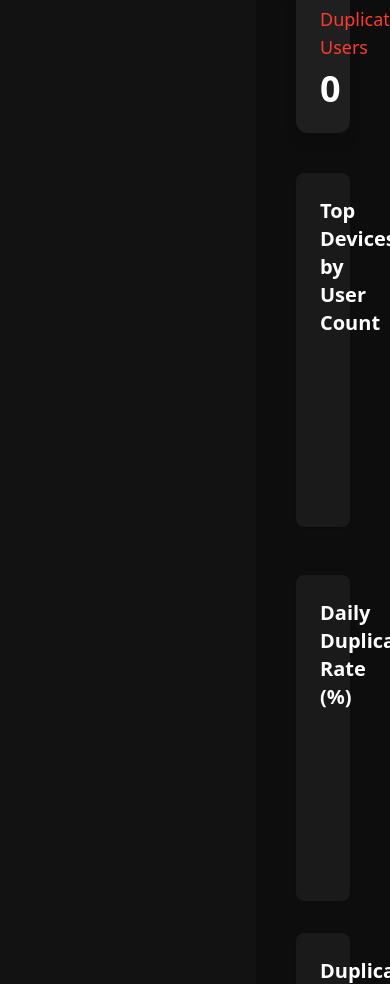
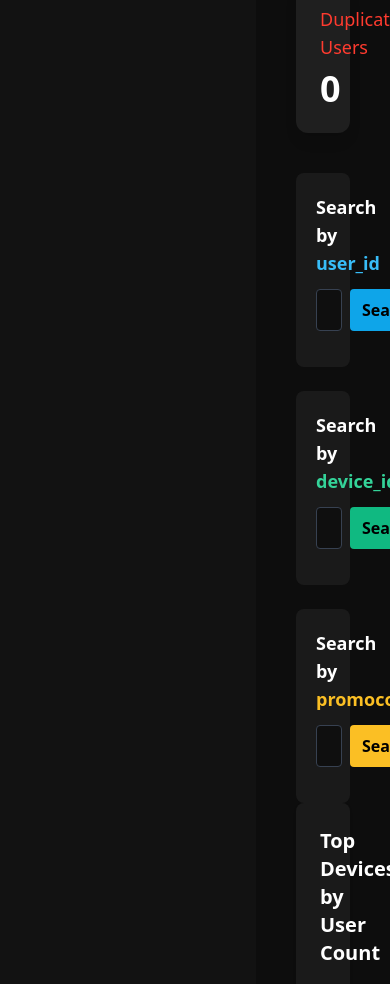
Before and after one commit to bpizzani/order-vault-api, a Flask app: template order_vault/templates/fingerprint.html in a window 390 px wide. Shown: the part 563-1547 px from the top of the page. Run offline with Flask 3, Linux system fonts and the light colour scheme; the template is opened without the code that fills it, so the values that code supplies are empty; some libraries are stand-ins or nearby versions.

Commit message:
Update fingerprint.html

```diff
--- a/order_vault/templates/fingerprint.html
+++ b/order_vault/templates/fingerprint.html
@@ -31,6 +31,58 @@
                     <h2 class="text-lg text-[#ff3b2f]">Duplicate Users</h2>
                     <p id="abusiveDevices" class="text-4xl font-bold mt-2">0</p>
                 </div>
+            </div>
+
+
+            <!-- Search Tools -->
+            <div class="grid grid-cols-1 md:grid-cols-3 gap-6 mt-10">
+              <!-- Search by user_id -->
+              <div class="bg-[#1a1a1a] p-5 rounded-lg">
+                <h3 class="text-lg font-semibold mb-3">Search by <span class="text-sky-400">user_id</span></h3>
+                <div class="flex gap-2">
+                  <input id="qUserId" class="w-full bg-[#0f0f0f] border border-gray-700 rounded px-3 py-2" placeholder="e.g. 12345" />
+                  <button id="btnUserId" class="px-3 py-2 bg-sky-500 hover:bg-sky-400 rounded text-black font-semibold">Search</button>
+                </div>
+                <div id="resUserId" class="mt-4 text-sm"></div>
+              </div>
+
+              <!-- Search by device_id -->
+              <div class="bg-[#1a1a1a] p-5 rounded-lg">
+                <h3 class="text-lg font-semibold mb-3">Search by <span class="text-emerald-400">device_id</span></h3>
+                <div class="flex gap-2">
+                  <input id="qDeviceId" class="w-full bg-[#0f0f0f] border border-gray-700 rounded px-3 py-2" placeholder="tm/js/visitor id" />
+                  <button id="btnDeviceId" class="px-3 py-2 bg-emerald-500 hover:bg-emerald-400 rounded text-black font-semibold">Search</button>
+                </div>
+                <div id="resDeviceId" class="mt-4 text-sm"></div>
+              </div>
+
+              <!-- Search by promocode -->
+              <div class="bg-[#1a1a1a] p-5 rounded-lg">
+                <h3 class="text-lg font-semibold mb-3">Search by <span class="text-amber-400">promocode</span></h3>
+                <div class="flex gap-2">
+                  <input id="qPromo" class="w-full bg-[#0f0f0f] border border-gray-700 rounded px-3 py-2" placeholder="e.g. SAVE10" />
+                  <button id="btnPromo" class="px-3 py-2 bg-amber-400 hover:bg-amber-300 rounded text-black font-semibold">Search</button>
+                </div>
+                <div id="resPromo" class="mt-4 text-sm"></div>
+              </div>
+            </div>
+
+            <!-- Results tables -->
+            <div class="grid grid-cols-1 md:grid-cols-2 gap-6 mt-8" id="searchTables" style="display:none;">
+              <div class="bg-[#1a1a1a] p-5 rounded-lg">
+                <h4 class="font-semibold mb-3">List A</h4>
+                <table class="w-full text-sm">
+                  <thead><tr class="text-gray-300"><th class="text-left py-2">Value</th></tr></thead>
+                  <tbody id="tableA"></tbody>
+                </table>
+              </div>
+              <div class="bg-[#1a1a1a] p-5 rounded-lg">
+                <h4 class="font-semibold mb-3">List B</h4>
+                <table class="w-full text-sm">
+                  <thead><tr class="text-gray-300"><th class="text-left py-2">Value</th></tr></thead>
+                  <tbody id="tableB"></tbody>
+                </table>
+              </div>
             </div>
 
             <!-- Top Devices Chart -->
```
